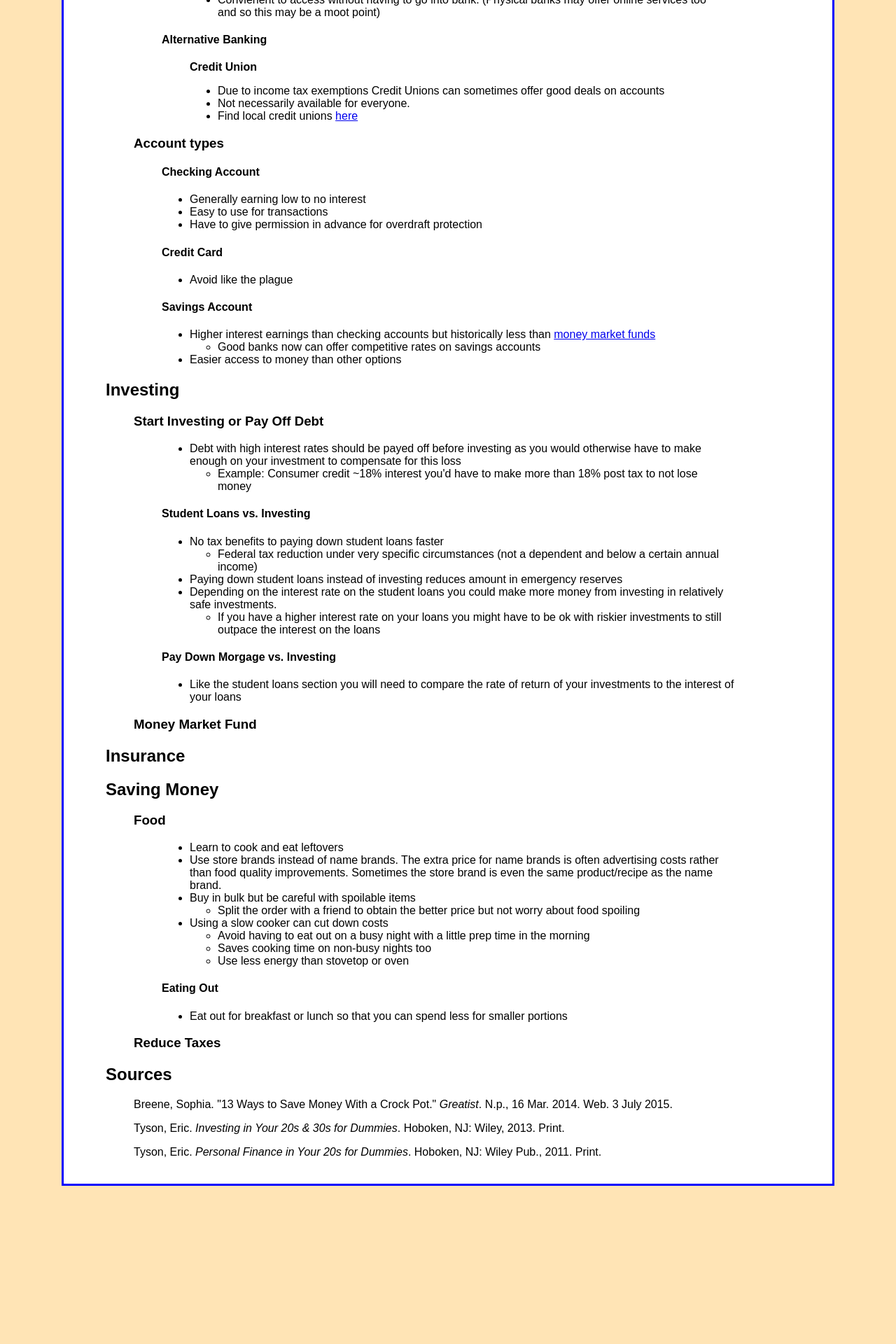
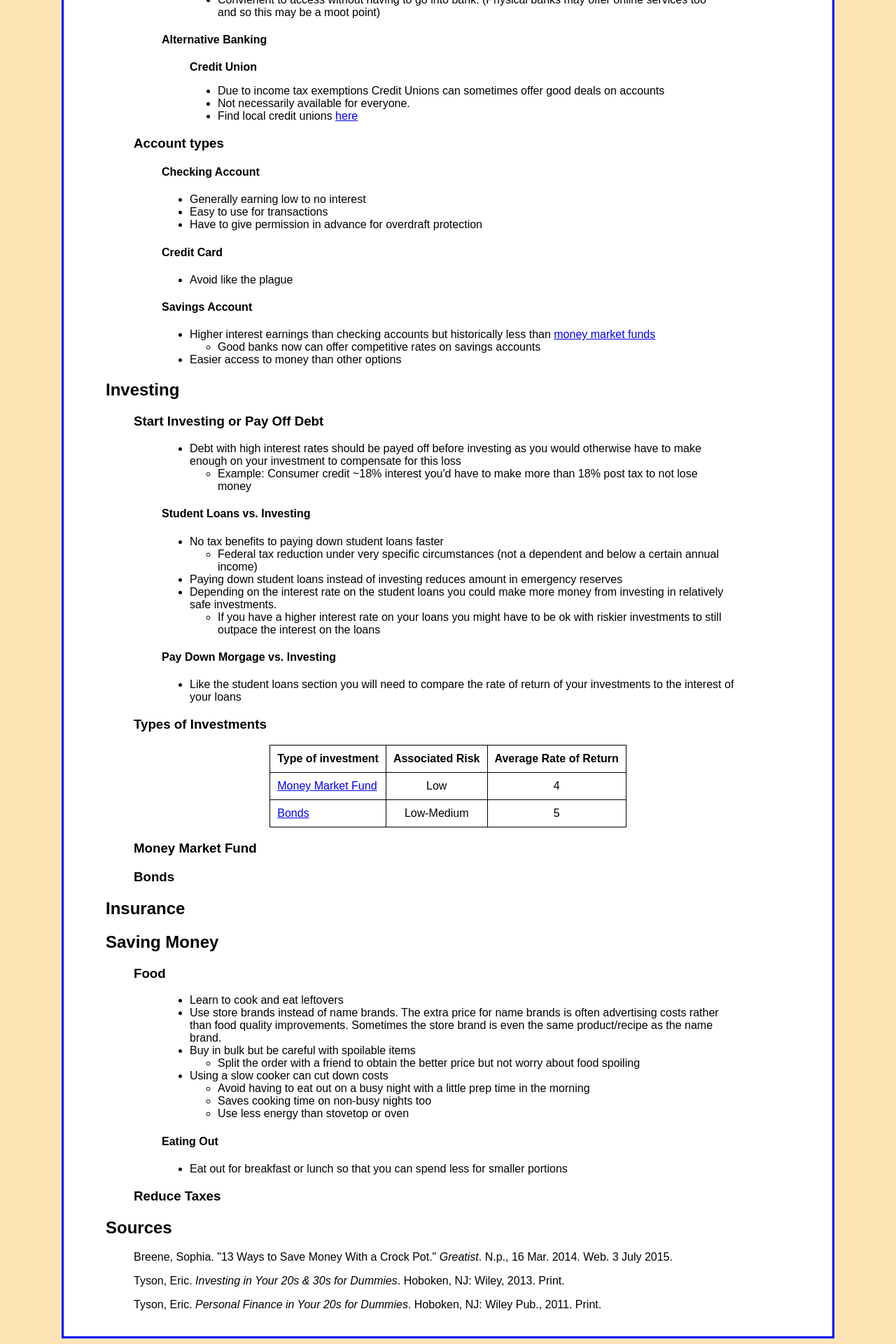
Before and after one commit to jbm950/jbm950.github.io, a Jekyll site: the page built from notes/money_management/money_management_main.html, in a window 1280 px wide. Shown: the part 860-2780 px from the top of the page at 70% size. Built offline with Jekyll 4.4.1, drawn with Linux system fonts in a browser that asks for light colours; Markdown is read by kramdown in place of the engine named in the settings; before the commit the page ends 2562 px from its top, so only the background shows below that.

Commit message:
Worked on money management notes

```diff
--- a/notes/money_management/money_management_main.html
+++ b/notes/money_management/money_management_main.html
@@ -204,7 +204,59 @@ title: Money Management
 </blockquote>
 </blockquote>
 <blockquote>
+<h3 id="types-of-investments">Types of Investments</h3>
+</blockquote>
+<style>
+table, th, td {
+    border: 1px solid black;
+    border-collapse: collapse;
+}
+th, td {
+    padding: 10px;
+}
+</style>
+<div align="center">
+<table>
+<tr>
+<th>
+Type of investment
+</th>
+<th>
+Associated Risk
+</th>
+<th>
+Average Rate of Return
+</th>
+</tr>
+<tr>
+<td style="text-align:left">
+<a href="#money_market_fund">Money Market Fund</a>
+</td>
+<td style="text-align:center">
+Low
+</td>
+<td style="text-align:center">
+4
+</td>
+</tr>
+<tr>
+<td style="text-align:left">
+<a href="#bonds">Bonds</a>
+</td>
+<td style="text-align:center">
+Low-Medium
+</td>
+<td style="text-align:center">
+5
+</td>
+</tr>
+</table>
+</div>
+<blockquote>
 <h3 id="money_market_fund">Money Market Fund</h3>
+</blockquote>
+<blockquote>
+<h3 id="bonds">Bonds</h3>
 </blockquote>
 <h2 id="insurance">Insurance</h2>
 <h2 id="saving">Saving Money</h2>
```
Also changed, not shown: source/notes/money_management/money_management_main.md (+38 -0 lines).
